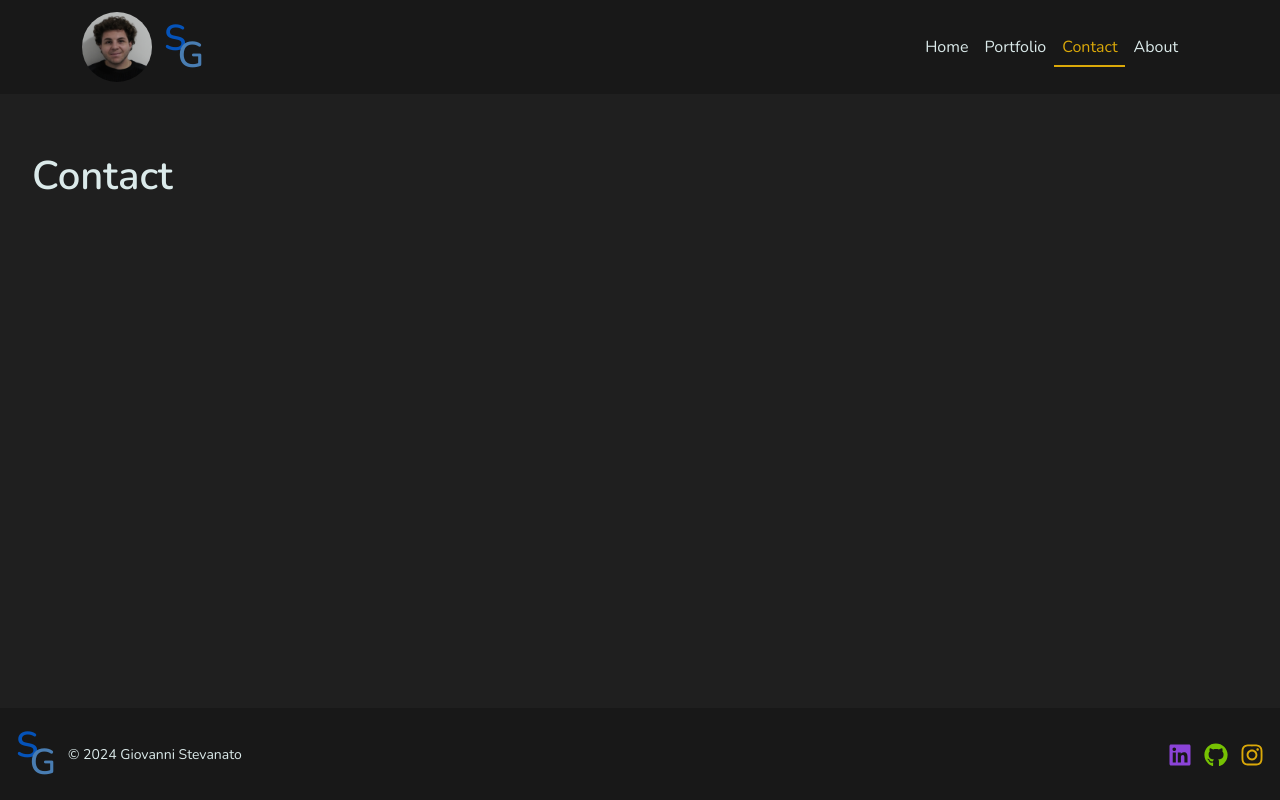
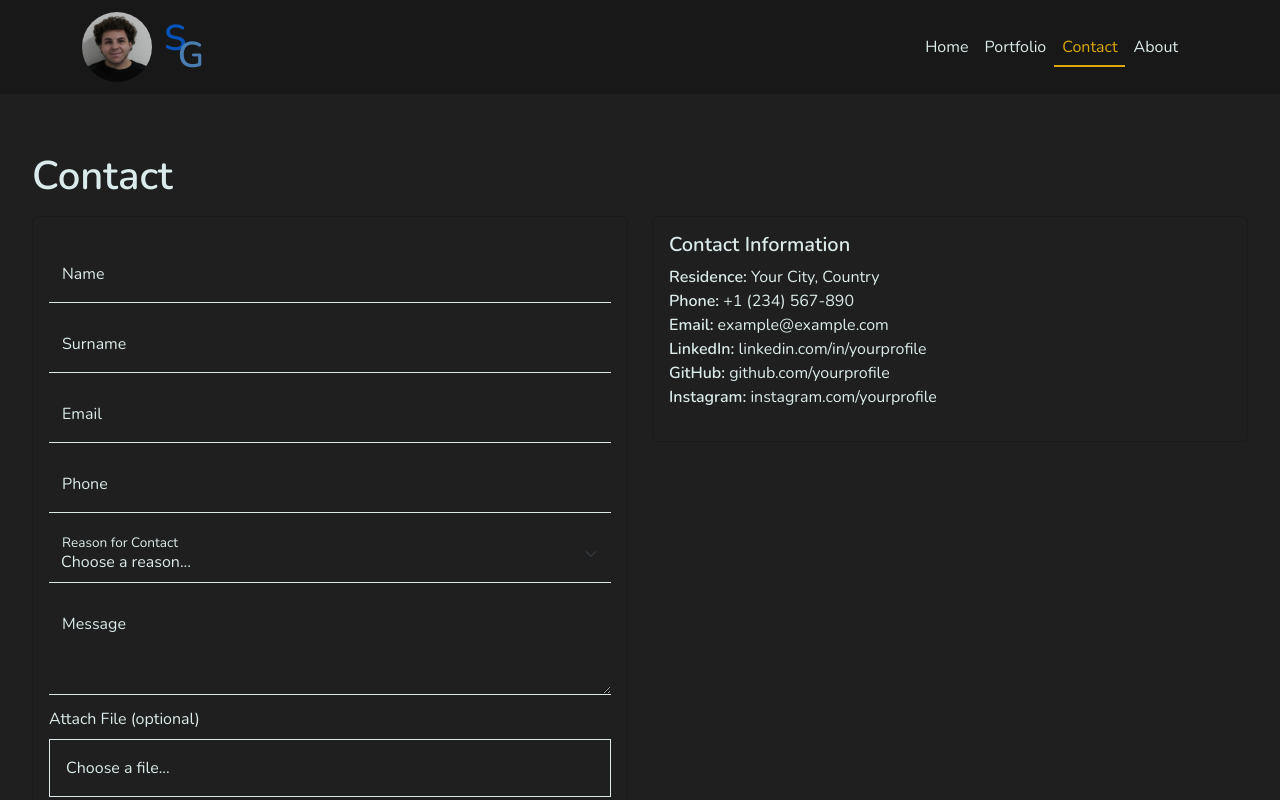
Before and after one commit to giova239/portfolio, a React (Create React App) app: page /contact in a window 1280 px wide. Shown: the top 800 px of the page. Built offline with nearby package versions, Linux system fonts and the light colour scheme.

Commit message:
initi contact page

```diff
--- a/src/components/pages/contact/contact.jsx
+++ b/src/components/pages/contact/contact.jsx
@@ -1,9 +1,48 @@
 import React from "react";
+import { Col, Row, Card } from "react-bootstrap";
+import ContactForm from "./components/contactForm";
 
 function Contact() {
   return (
-    <div className="pt-14">
+    <div className="contact-page pt-14">
       <h1>Contact</h1>
+      <Row className="mt-4">
+        <Col lg={6} className="mb-4">
+          <Card className="contact-card">
+            <Card.Body>
+              <ContactForm />
+            </Card.Body>
+          </Card>
+        </Col>
+
+        <Col lg={6}>
+          <Card className="contact-card">
+            <Card.Body>
+              <h5>Contact Information</h5>
+              <ul className="list-unstyled contact-info">
+                <li>
+                  <strong>Residence:</strong> Your City, Country
+                </li>
+                <li>
+                  <strong>Phone:</strong> +1 (234) 567-890
+                </li>
+                <li>
+                  <strong>Email:</strong> example@example.com
+                </li>
+                <li>
+                  <strong>LinkedIn:</strong> linkedin.com/in/yourprofile
+                </li>
+                <li>
+                  <strong>GitHub:</strong> github.com/yourprofile
+                </li>
+                <li>
+                  <strong>Instagram:</strong> instagram.com/yourprofile
+                </li>
+              </ul>
+            </Card.Body>
+          </Card>
+        </Col>
+      </Row>
     </div>
   );
 }
```
